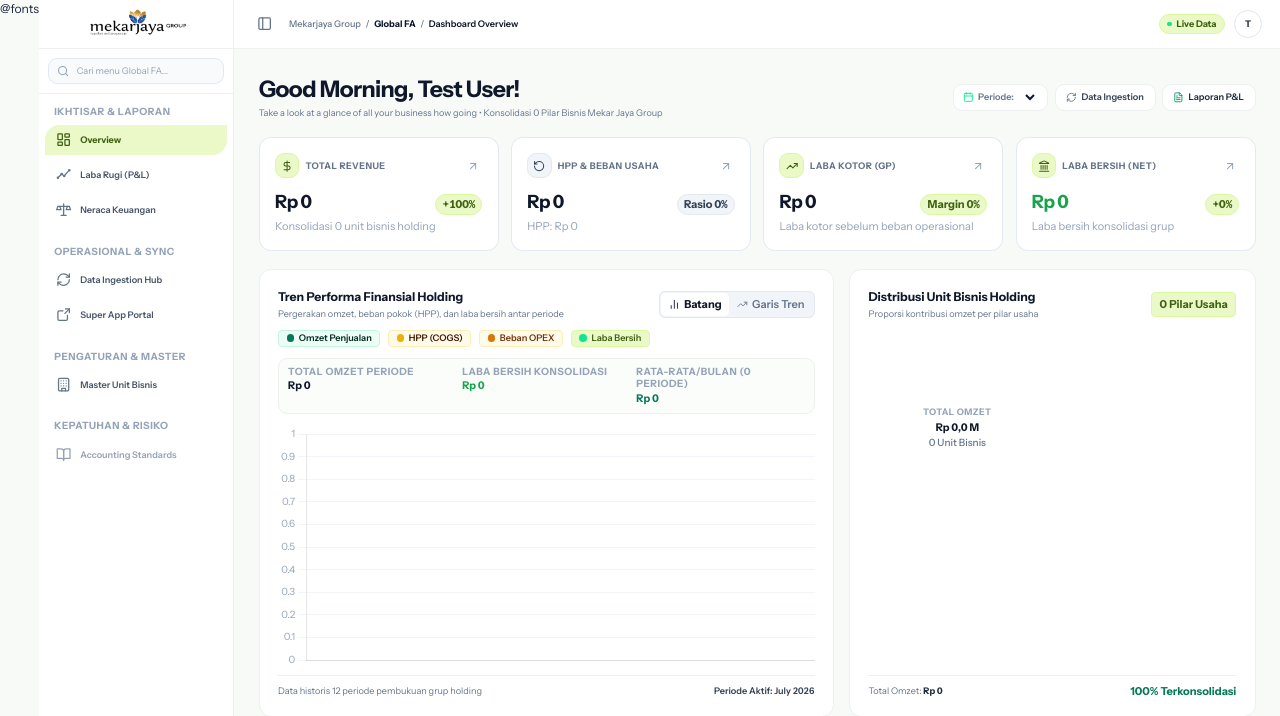
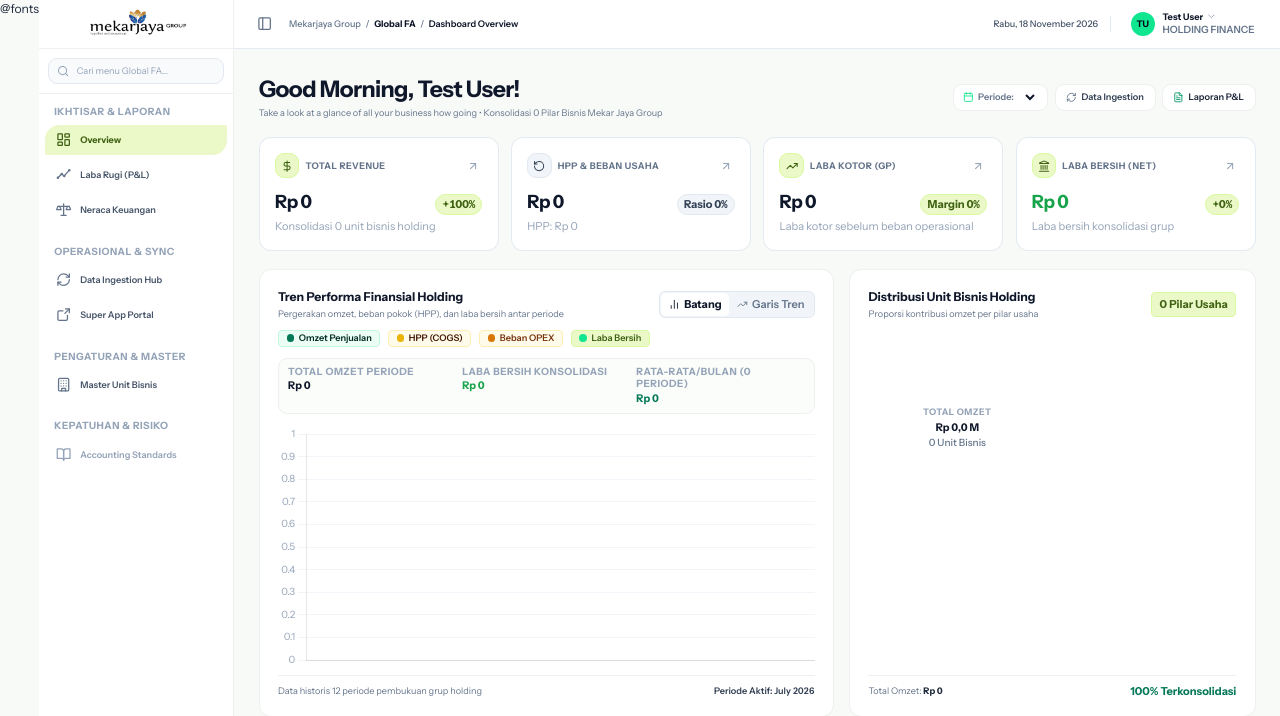
Before and after one commit to Midas-ww/Global-Fa, a Laravel app: page /dashboard in a window 1280 px wide. Shown: the top 716 px of the page. Run offline with Laravel 12, Linux system fonts and the light colour scheme; a user stored in the database is signed in; data comes from the database, SQL or seed files in the repository; data that the repository does not hold is empty; some libraries are stand-ins or nearby versions; some web fonts are replaced.

Commit message:
Refactor top header to match SIR-IQOS design and remove top period filter

```diff
--- a/resources/views/layouts/app.blade.php
+++ b/resources/views/layouts/app.blade.php
@@ -317,11 +317,11 @@
     <!-- MAIN CONTENT AREA -->
     <div class="flex-1 flex flex-col overflow-hidden bg-[#f8faf8]">
 
-        <!-- TOPBAR (Clean Solid White ala SPBU & IQOS - NO GRADIENT) -->
-        <header class="h-16 bg-white border-b border-[#edf0ee] px-4 sm:px-6 flex items-center justify-between sticky top-0 z-30 shrink-0 shadow-xs">
-            <!-- Left Section: Sidebar Toggle & Breadcrumb (Persis SPBU & IQOS) -->
+        <!-- TOPBAR (Identik & Serasi dengan SIR-IQOS & SPBU) -->
+        <header class="h-16 bg-white border-b border-slate-200/90 px-4 sm:px-6 flex items-center justify-between sticky top-0 z-30 shrink-0 shadow-xs">
+            <!-- Left Section: Sidebar Toggle & Breadcrumb -->
             <div class="flex items-center gap-3 sm:gap-4 min-w-0">
-                <!-- Toggle Mobile (Mobile Only ala SPBU & IQOS) -->
+                <!-- Toggle Mobile (Mobile Only) -->
                 <button
                     type="button"
                     onclick="toggleSidebar()"
@@ -336,21 +336,20 @@
                     </svg>
                 </button>
 
-                <!-- Toggle Desktop Collapse (Desktop Only ala SPBU & IQOS) -->
+                <!-- Toggle Desktop Collapse (Desktop Only) -->
                 <button
                     type="button"
                     onclick="toggleSidebar()"
                     class="hidden lg:flex p-1.5 text-slate-500 hover:text-slate-800 hover:bg-slate-100 rounded-lg cursor-pointer transition-colors"
                     title="Toggle Sidebar (Ctrl+B)"
                 >
-                    <!-- Signature panel-left sidebar toggle icon persis SPBU & IQOS -->
                     <svg class="w-5 h-5" viewBox="0 0 24 24" fill="none" stroke="currentColor" stroke-width="2" stroke-linecap="round" stroke-linejoin="round">
                         <rect width="18" height="18" x="3" y="3" rx="2" />
                         <path d="M9 3v18" />
                     </svg>
                 </button>
 
-                <!-- Breadcrumb Navigation ala SPBU & IQOS -->
+                <!-- Breadcrumb Navigation ala SIR-IQOS -->
                 <nav class="flex items-center gap-1 sm:gap-1.5 text-xs text-slate-500 font-medium whitespace-nowrap min-w-0">
                     <span class="hidden sm:inline">Mekarjaya Group</span>
                     <span class="inline sm:hidden font-semibold">MJG</span>
@@ -363,38 +362,93 @@
                 </nav>
             </div>
 
-            <!-- Right Controls: Status & Period Selector & User Avatar -->
-            <div class="flex items-center gap-2 sm:gap-3">
-                <span class="inline-flex items-center gap-1.5 px-2.5 py-1 rounded-full text-xs font-bold bg-[#ebf8c8] text-[#3f6212] border border-[#d9f99d]">
-                    <span class="w-1.5 h-1.5 rounded-full bg-[#10e58f]"></span>
-                    <span class="hidden sm:inline">Live Data</span>
-                </span>
+            <!-- Right Section: Date Display & Profile Dropdown (Persis SIR-IQOS) -->
+            @php
+                $userName = auth()->user()->name ?? 'Executive';
+                $nameParts = explode(' ', trim($userName));
+                $userInitials = count($nameParts) >= 2
+                    ? strtoupper(substr($nameParts[0], 0, 1) . substr($nameParts[1], 0, 1))
+                    : strtoupper(substr($userName, 0, 2));
+                $userRole = auth()->user()->role ?? 'HOLDING FINANCE';
+            @endphp
+            <div class="flex items-center gap-2 sm:gap-4 shrink-0">
+                <!-- Date Display (Desktop only ala SIR-IQOS) -->
+                <div class="hidden lg:block text-xs font-medium text-slate-600 select-none">
+                    {{ \Carbon\Carbon::now()->locale('id')->translatedFormat('l, d F Y') }}
+                </div>
 
-                @if(isset($availablePeriods) && count($availablePeriods) > 0)
-                <form action="{{ url()->current() }}" method="GET" class="flex items-center gap-2">
-                    @if(request('business_unit'))
-                        <input type="hidden" name="business_unit" value="{{ request('business_unit') }}">
-                    @endif
-                    @if(request('entity'))
-                        <input type="hidden" name="entity" value="{{ request('entity') }}">
-                    @endif
-                    <div class="flex items-center gap-1.5 px-2.5 sm:px-3 py-1.5 bg-white border border-[#edf0ee] rounded-xl transition-all">
-                        <i data-lucide="calendar" class="w-3.5 h-3.5 text-slate-400 shrink-0"></i>
-                        <span class="text-xs font-semibold text-slate-500 hidden md:inline">Period:</span>
-                        <select name="period" id="period" onchange="this.form.submit()" class="text-xs font-bold font-mono bg-transparent text-slate-800 focus:outline-none cursor-pointer">
-                            @foreach($availablePeriods as $p)
-                                <option value="{{ $p }}" {{ (isset($selectedPeriod) && $selectedPeriod === $p) ? 'selected' : '' }}>
-                                    {{ \Carbon\Carbon::parse($p)->translatedFormat('F Y') }}
-                                </option>
-                            @endforeach
-                        </select>
+                <!-- Vertical Divider -->
+                <div class="hidden lg:block h-5 w-px bg-slate-200"></div>
+
+                <!-- Profile Dropdown Component (Identik SIR-IQOS) -->
+                <div class="relative user-profile-dropdown" id="userProfileDropdown">
+                    <button
+                        type="button"
+                        onclick="toggleProfileDropdown()"
+                        class="flex items-center gap-2.5 hover:bg-slate-100/90 p-1 sm:px-2 sm:py-1 rounded-xl transition-all cursor-pointer select-none border border-transparent hover:border-slate-200"
+                    >
+                        <!-- Avatar Circle -->
+                        <div class="relative shrink-0">
+                            <div class="w-8 h-8 rounded-full bg-[#10e58f] text-slate-950 font-bold text-xs flex items-center justify-center shadow-xs">
+                                {{ $userInitials }}
+                            </div>
+                        </div>
+
+                        <!-- Nama & Role (Desktop Only, Hidden on Mobile) -->
+                        <div class="hidden sm:flex flex-col text-left">
+                            <div class="flex items-center gap-1">
+                                <span class="text-xs font-bold text-slate-900 leading-tight">{{ $userName }}</span>
+                                <svg id="profileChevron" class="w-3.5 h-3.5 text-slate-400 transition-transform duration-200" viewBox="0 0 24 24" fill="none" stroke="currentColor" stroke-width="2" stroke-linecap="round" stroke-linejoin="round">
+                                    <path d="m6 9 6 6 6-6" />
+                                </svg>
+                            </div>
+                            <span class="text-[10px] text-slate-500 font-semibold uppercase">{{ $userRole }}</span>
+                        </div>
+                    </button>
+
+                    <!-- Dropdown Menu Box -->
+                    <div
+                        id="profileDropdownMenu"
+                        class="hidden absolute right-0 mt-2 w-52 bg-white border border-slate-200/90 rounded-2xl shadow-xl p-1.5 z-50 transition-all duration-200 overflow-hidden"
+                    >
+                        <!-- Header Info (Mobile Only) -->
+                        <div class="block sm:hidden px-3.5 py-2 mb-1 border-b border-slate-100 bg-slate-50/70 rounded-xl">
+                            <p class="text-xs font-bold text-slate-900">{{ $userName }}</p>
+                            <p class="text-[10px] text-slate-500 font-medium mt-0.5 uppercase">{{ $userRole }}</p>
+                        </div>
+
+                        <!-- Portal Link -->
+                        <a
+                            href="http://localhost:8000/port"
+                            target="_blank"
+                            class="flex items-center gap-2.5 px-3.5 py-2.5 text-xs font-semibold text-slate-700 hover:bg-slate-50 hover:text-[#10e58f] active:bg-slate-100 rounded-xl transition-all cursor-pointer group"
+                        >
+                            <svg class="w-4 h-4 text-slate-500 group-hover:text-[#10e58f] shrink-0 transition-colors" viewBox="0 0 24 24" fill="none" stroke="currentColor" stroke-width="2" stroke-linecap="round" stroke-linejoin="round">
+                                <path d="m12.83 2.18a2 2 0 0 0-1.66 0L2.6 6.08a1 1 0 0 0 0 1.83l8.58 3.91a2 2 0 0 0 1.66 0l8.58-3.9a1 1 0 0 0 0-1.83z" />
+                                <path d="m22 17.65-9.17 4.16a2 2 0 0 1-1.66 0L2 17.65" />
+                                <path d="m22 12.65-9.17 4.16a2 2 0 0 1-1.66 0L2 12.65" />
+                            </svg>
+                            <span>Super App Portal</span>
+                        </a>
+
+                        <div class="border-t border-slate-100 my-1 mx-1"></div>
+
+                        <!-- Logout Link -->
+                        <form method="POST" action="{{ route('logout') }}">
+                            @csrf
+                            <button
+                                type="submit"
+                                class="w-full flex items-center gap-2.5 px-3.5 py-2.5 text-xs font-semibold text-rose-600 hover:bg-rose-50 active:bg-rose-100 rounded-xl transition-all cursor-pointer"
+                            >
+                                <svg class="w-4 h-4 text-rose-600" viewBox="0 0 24 24" fill="none" stroke="currentColor" stroke-width="2" stroke-linecap="round" stroke-linejoin="round">
+                                    <path d="M9 21H5a2 2 0 0 1-2-2V5a2 2 0 0 1 2-2h4" />
+                                    <polyline points="16 17 21 12 16 7" />
+                                    <line x1="21" y1="3" x2="9" y2="12" />
+                                </svg>
+                                <span>Logout</span>
+                            </button>
+                        </form>
                     </div>
-                </form>
-                @endif
-
-                <!-- Circular profile badge -->
-                <div class="w-9 h-9 rounded-full bg-white border border-slate-200 text-slate-800 flex items-center justify-center font-bold text-xs shrink-0 cursor-pointer shadow-xs" title="{{ auth()->user()->name ?? 'Administrator' }}">
-                    {{ substr(auth()->user()->name ?? 'A', 0, 1) }}
                 </div>
             </div>
         </header>
@@ -469,6 +523,31 @@
                 input.focus();
             }
         }
+
+        // User Profile Dropdown Functions (Identik SIR-IQOS)
+        function toggleProfileDropdown() {
+            const menu = document.getElementById('profileDropdownMenu');
+            const chevron = document.getElementById('profileChevron');
+            if (!menu) return;
+            const isHidden = menu.classList.contains('hidden');
+            if (isHidden) {
+                menu.classList.remove('hidden');
+                if (chevron) chevron.classList.add('rotate-180');
+            } else {
+                menu.classList.add('hidden');
+                if (chevron) chevron.classList.remove('rotate-180');
+            }
+        }
+
+        document.addEventListener('click', function(e) {
+            const dropdown = document.getElementById('userProfileDropdown');
+            const menu = document.getElementById('profileDropdownMenu');
+            const chevron = document.getElementById('profileChevron');
+            if (dropdown && !dropdown.contains(e.target)) {
+                if (menu) menu.classList.add('hidden');
+                if (chevron) chevron.classList.remove('rotate-180');
+            }
+        });
 
         // Sidebar Toggle Functions
         function toggleSidebar() {
```
